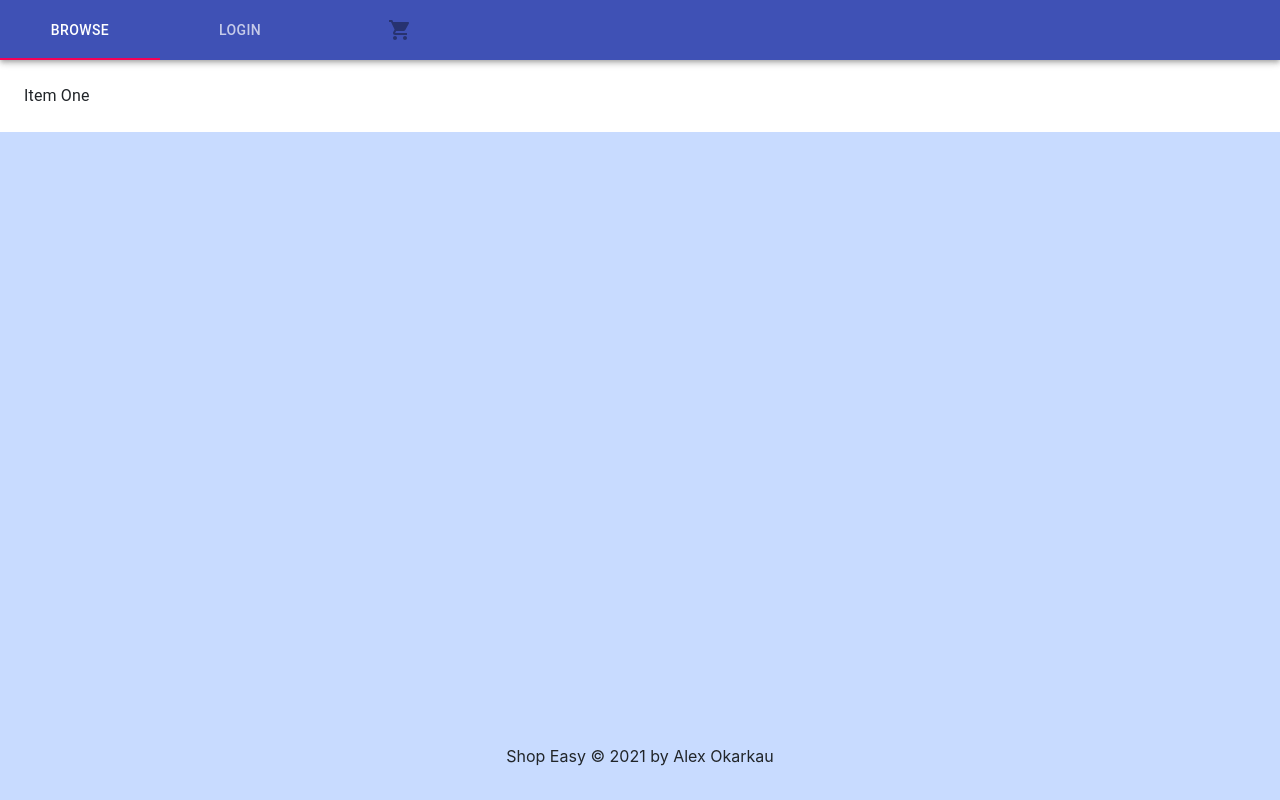
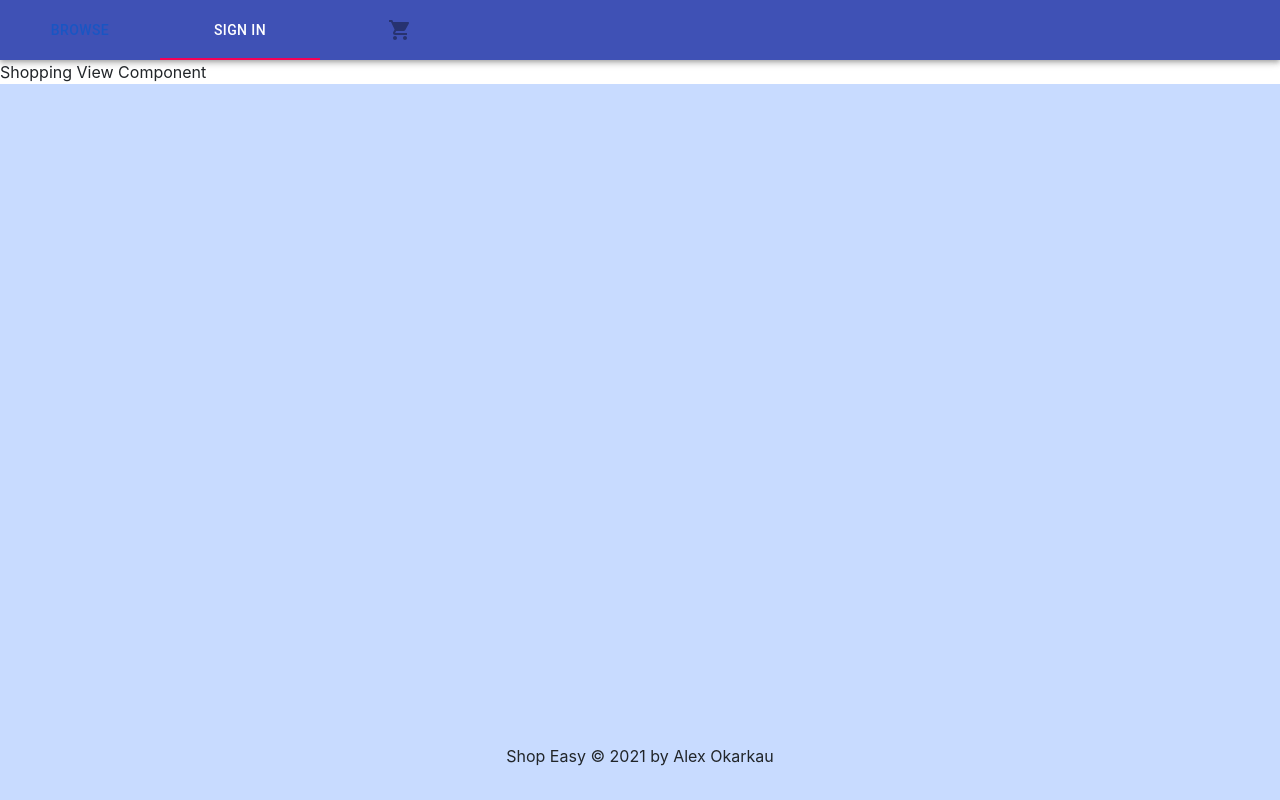
Before and after one commit to okorkov/shop-easy, a React (Create React App) app: page /login in a window 1280 px wide. Built offline with nearby package versions, Linux system fonts and the light colour scheme.

Commit message:
routig added

```diff
--- a/package.json
+++ b/package.json
@@ -13,6 +13,7 @@
     "react-dom": "^17.0.2",
     "react-redux": "^7.2.3",
     "react-router": "^5.2.0",
+    "react-router-dom": "^5.2.0",
     "react-scripts": "4.0.3",
     "redux": "^4.0.5",
     "web-vitals": "^1.0.1"
--- a/src/App.js
+++ b/src/App.js
@@ -1,14 +1,20 @@
 import React, { Component } from 'react';
 import Footer from './components/Footer';
 import Navbar from './components/Navbar';
+import { BrowserRouter as Router, Switch, Route, Link } from "react-router-dom";
+import ShoppingView from './components/ShoppingView';
+import Cart from './components/Cart';
+import Login from './components/Login'
 
 export default class App extends Component {
   render() {
     return (
-      <div className="App">
-        <Navbar />
-        <Footer />
-      </div>
+      <Router>
+        <div className="App">
+          <Navbar />
+          <Footer />
+        </div>
+      </Router>
     )
   }
 }
--- /dev/null
+++ b/src/components/Cart.jsx
@@ -0,0 +1,13 @@
+import React, { Component } from 'react';
+
+class Cart extends Component {
+  render() {
+    return (
+      <div>
+        Cart Component
+      </div>
+    );
+  }
+}
+
+export default Cart;
--- /dev/null
+++ b/src/components/Login.jsx
@@ -0,0 +1,13 @@
+import React, { Component } from 'react';
+
+class Login extends Component {
+  render() {
+    return (
+      <div>
+        Login Component
+      </div>
+    );
+  }
+}
+
+export default Login;
--- a/src/components/Navbar.jsx
+++ b/src/components/Navbar.jsx
@@ -1,4 +1,5 @@
 import React from 'react';
+import { Fragment } from "react";
 import PropTypes from 'prop-types';
 import { makeStyles } from '@material-ui/core/styles';
 import AppBar from '@material-ui/core/AppBar';
@@ -7,6 +8,12 @@ import Tab from '@material-ui/core/Tab';
 import Typography from '@material-ui/core/Typography';
 import Box from '@material-ui/core/Box';
 import ShoppingCart from './ShoppingCart';
+import { NavLink } from 'react-router-dom';
+import ShoppingView from './ShoppingView';
+import Cart from './Cart';
+import Login from './Login';
+import { BrowserRouter as Router, Switch, Route, Link } from "react-router-dom";
+
 
 function TabPanel(props) {
   const { children, value, index, ...other } = props;
@@ -44,6 +51,7 @@ function a11yProps(index) {
 const useStyles = makeStyles((theme) => ({
   root: {
     flexGrow: 1,
+    width: '100%',
     backgroundColor: theme.palette.background.paper,
   },
 }));
@@ -56,24 +64,65 @@ export default function SimpleTabs() {
     setValue(newValue);
   };
 
+  const link = {
+    width: '100px',
+    padding: '12px',
+    margin: '0 6px 6px',
+    background: 'blue',
+    textDecoration: 'none',
+    color: 'white',
+  }
+  const allTabs = ['/', '/login', '/checkout'];
+
   return (
-    <div className={classes.root}>
-      <AppBar position="static">
-        <Tabs value={value} onChange={handleChange} aria-label="simple tabs example">
-          <Tab label="Browse" {...a11yProps(0)} />
-          <Tab label="Login" {...a11yProps(1)} />
-          <Tab label={<ShoppingCart />} {...a11yProps(2)} />
-        </Tabs>
-      </AppBar>
-      <TabPanel value={value} index={0}>
-        Item One
-      </TabPanel>
-      <TabPanel value={value} index={1}>
-        Item Two
-      </TabPanel>
-      <TabPanel value={value} index={2}>
-        Item Three
-      </TabPanel>
-    </div>
+    <Router>
+      <div className={classes.root}>
+        <Route
+          path="/"
+          render={({ location }) => (
+            <Fragment>
+              <AppBar position="static">
+                <Tabs value={location.pathname} onChange={handleChange} aria-label="simple tabs example">
+                  <Tab label="Browse" {...a11yProps(0)} value="/" component={Link} to={allTabs[0]} />
+                  <Tab label="Sign In" {...a11yProps(1)} value="/login" component={Link} to={allTabs[1]} />
+                  <Tab label={<ShoppingCart />} {...a11yProps(2)} value="/checkout" component={Link} to={allTabs[2]}/>
+                </Tabs>
+              </AppBar>
+              <Switch>
+                <Route path={allTabs[1]} component={ShoppingView} />
+                <Route path={allTabs[2]} component={Login} />
+                <Route path={allTabs[0]} component={Cart} />
+              </Switch>
+            </Fragment>
+          )}
+        />
+      </div>
+    </Router>
   );
 }
+
+// return (
+//   <Router>
+//     <div className={classes.root}>
+//       <AppBar position="static">
+//         <Tabs value={value} onChange={handleChange} aria-label="simple tabs example">
+//           <Tab label="Browse" {...a11yProps(0)} />
+//           <Tab label="Sign In" {...a11yProps(1)} />
+//           <Tab label={<ShoppingCart />} {...a11yProps(2)} />
+//         </Tabs>
+//       </AppBar>
+//       <TabPanel value={value} index={0}>
+//       <Route path="/" exact component={ShoppingView}/>
+//         Browse and Shop
+//       </TabPanel>
+//       <TabPanel value={value} index={1}>
+//       <Route path="/login" exact component={Login} />
+//         Login here
+//       </TabPanel>
+//       <TabPanel value={value} index={2}>
+//       <Route path="/checkout" exact  component={Cart} />
+//         Review your Shopping Cart
+//       </TabPanel>
+//     </div>
+//   </Router>
+// );
--- /dev/null
+++ b/src/components/ShoppingView.jsx
@@ -0,0 +1,13 @@
+import React, { Component } from 'react';
+
+class ShoppingView extends Component {
+  render() {
+    return (
+      <div>
+        Shopping View Component
+      </div>
+    );
+  }
+}
+
+export default ShoppingView;
```
Also changed, not shown: 2 other files (tests, documents, lock files or other folders).
